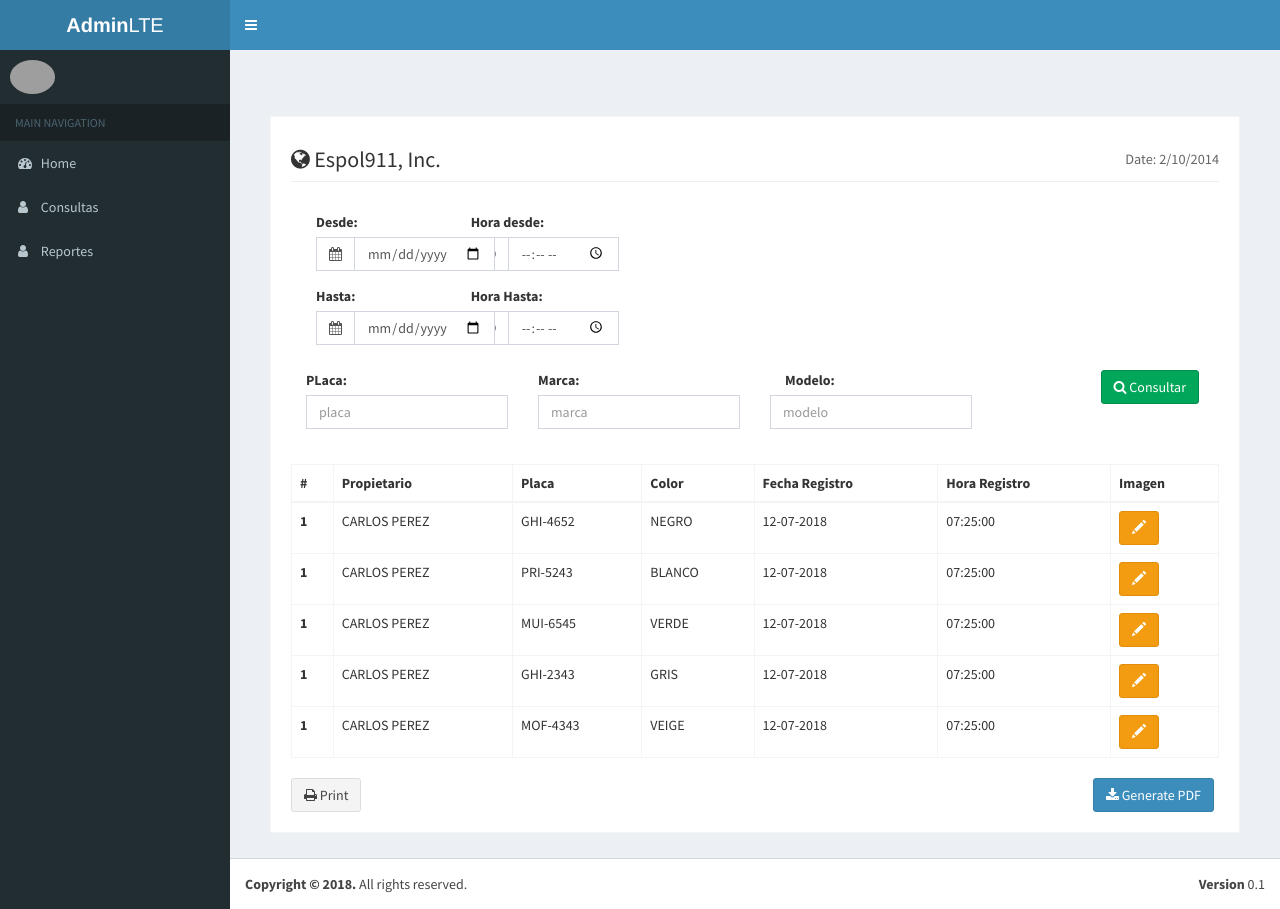
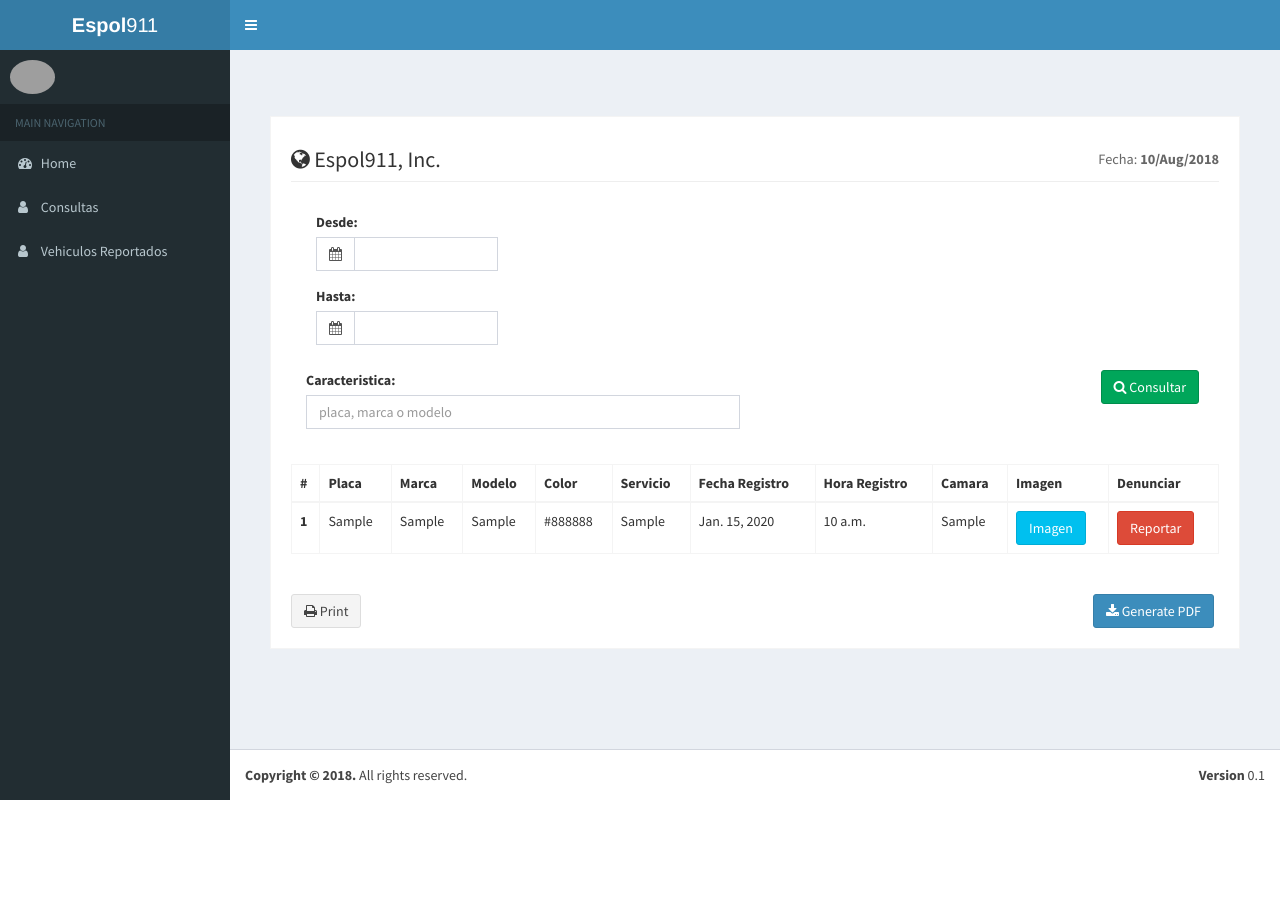
Before and after one commit to josealcivar/anpr_espol911, a Django app: page /vehiculo/consultas/ in a window 1280 px wide. After the commit the page ends 800 px from the top, so only its background shows below. Run offline with Django 3.2, Linux system fonts and the light colour scheme; tables that the repository leaves empty hold one stand-in row (values such as "Sample post"); some libraries are stand-ins or nearby versions; grey boxes are pictures that could not be loaded.

Commit message:
busqueda de vehiculos por parametros y correcion errores

```diff
--- a/django_adminlte/templates/adminlte/base.html
+++ b/django_adminlte/templates/adminlte/base.html
@@ -15,7 +15,7 @@
 
   {% block body %}
   <div class="wrapper">
-    {% block nav_header %} {% include 'adminlte/lib/_main_header.html' %} {% endblock %} {% block nav_sidebar %} {% include '_main_sidebar.html' %} {% endblock %} {% block content_wrapper %}
+    {% block nav_header %} {% include 'adminlte/lib/_main_header.html' %} {% endblock %} {% block nav_sidebar %} {% include 'adminlte/lib/_main_sidebar.html' %} {% endblock %} {% block content_wrapper %}
     <div class="content-wrapper">
       {% block content_header %}
       <section class="content-header">
--- a/django_adminlte/templates/adminlte/lib/_main_header.html
+++ b/django_adminlte/templates/adminlte/lib/_main_header.html
@@ -4,9 +4,9 @@
   {% block logo %}
   <a href="{% block logo_href %}/{% endblock %}" class="logo">
     <!-- mini logo for sidebar mini 50x50 pixels -->
-        <span class="logo-mini">{% block logo_text_small %}<b>A</b>LTE{% endblock %}</span>
+    <span class="logo-mini">{% block logo_text_small %}<b>E</b>911{% endblock %}</span>
     <!-- logo for regular state and mobile devices -->
-        <span class="logo-lg">{% block logo_text %}<b>Admin</b>LTE{% endblock %}</span>
+    <span class="logo-lg">{% block logo_text %}<b>Espol</b>911{% endblock %}</span>
   </a>
   {% endblock %}
 
@@ -19,15 +19,10 @@
             <span class="icon-bar"></span>
             <span class="icon-bar"></span>
             <span class="icon-bar"></span>
-        </a>
-
-        {% block nav_bar_center %}{% endblock %}
-
-        {% block nav_custom_menu %}
+        </a> {% block nav_bar_center %}{% endblock %} {% block nav_custom_menu %}
     <div class="navbar-custom-menu">
       <ul class="nav navbar-nav">
-                {% block header_dropdowns %}
-                    {% if request.user.is_authenticated %}
+        {% block header_dropdowns %} {% if request.user.is_authenticated %}
         <li class="dropdown user user-menu">
           <a href="#" class="dropdown-toggle" data-toggle="dropdown">
                                 <img src="{% avatar_url size=50 %}" class="user-image" alt="User Image">
@@ -48,8 +43,7 @@
             {% block menu_footer %}
             <li class="user-footer">
               <div class="pull-left">
-                                        <a href="{% block change_password_url %}{% url 'admin:password_change' %}{% endblock %}"
-                                           class="btn btn-default btn-flat">{% trans 'Change password' %}</a>
+                <a href="{% block change_password_url %}{% url 'admin:password_change' %}{% endblock %}" class="btn btn-default btn-flat">{% trans 'Change password' %}</a>
               </div>
               <div class="pull-right">
                 <a href="{% block logout_url %}{% logout_url %}{% endblock %}" class="btn btn-default btn-flat">Sign out</a>
@@ -59,8 +53,7 @@
 
           </ul>
         </li>
-                    {% endif %}
-                {% endblock header_dropdowns %}
+        {% endif %} {% endblock header_dropdowns %}
       </ul>
     </div>
     {% endblock nav_custom_menu %}
--- a/templates/_main_sidebar.html
+++ b/templates/_main_sidebar.html
@@ -1,17 +1,17 @@
 {% extends 'adminlte/lib/_main_sidebar.html' %} {% block nav_links %}
 <li>
-  <a href="/some/url">
+  <a href="{% url 'index' %}">
             <i class="fa fa-dashboard"></i> <span>Home</span>
         </a>
 </li>
 <li>
-  <a href="/some/url">
+  <a href="{% url 'consultar' %}">
             <i class="fa fa-user"></i> <span>Consultas</span>
         </a>
 </li>
 <li>
-  <a href="/some/url">
-            <i class="fa fa-user"></i> <span>Reportes</span>
+  <a href="{% url 'vehiculos_reportados' %}">
+            <i class="fa fa-user"></i> <span>Vehiculos Reportados</span>
         </a>
 </li>
 {% endblock nav_links %}
--- a/templates/base.html
+++ b/templates/base.html
@@ -1 +1 @@
-{% extends 'adminlte/base.html' %} {% block title %}Espol 911{% endblock %} {% block content %} Just some example content {% endblock %}
+{% extends 'adminlte/base.html' %} {% block title %}Espol 911{% endblock %} {% block nav_sidebar %} {% include '_main_sidebar.html' %} {% endblock %} {% block content%} Just some example content {% endblock %}
--- a/templates/vehiculo/consult.html
+++ b/templates/vehiculo/consult.html
@@ -1,28 +1,29 @@
-{% extends 'base.html' %} {% block content %}
+{% extends 'base.html' %} {% load static %} {% block content %}
 <section class="invoice">
   <!-- title row -->
   <div class="row">
     <div class="col-xs-12">
       <h2 class="page-header">
             <i class="fa fa-globe"></i> Espol911, Inc.
-            <small class="pull-right">Date: 2/10/2014</small>
+            <small class="pull-right">Fecha: <strong>{{ fecha_actual }} </strong></small>
           </h2>
     </div>
     <!-- /.col -->
   </div>
+  <form id="searchDaraVehicle" method="GET">
     <!-- info row -->
     <div class="container-fluid">
       <div class="row">
-      <div class="col-md-2 col-xs-6">
+        <div class="col-md-3 col-xs-6">
           <div class="box-body">
             <!-- Date -->
             <div class="form-group">
               <label>Desde:</label>
-            <div class="input-group date">
-              <div class="input-group-addon">
+              <div class='input-group date' id='datetimepicker1'>
+                <span class="input-group-addon">
                 <i class="fa fa-calendar"></i>
-              </div>
-              <input class="form-control pull-right" id="datepicker" type="date">
+              </span>
+                <input class="form-control pull-right" type="text" name="datesince">
               </div>
               <!-- /.input group -->
             </div>
@@ -30,11 +31,11 @@
             <div class="form-group">
               <label>Hasta:</label>
 
-            <div class="input-group date">
+              <div class='input-group date' id="datetimepicker2">
                 <div class="input-group-addon">
                   <i class="fa fa-calendar"></i>
                 </div>
-              <input class="form-control pull-right" id="datepicker" type="date">
+                <input class="form-control pull-right" type="text" name="datefrom">
               </div>
               <!-- /.input group -->
             </div>
@@ -45,48 +46,17 @@
           <!-- /.col -->
 
         </div>
-      <div class="col-md-2 col-xs-6">
-        <div class="box-body">
-          <div>
-            <!-- Date and time range -->
-            <div class="form-group">
-              <label>Hora desde:</label>
 
-              <div class="input-group">
-                <div class="input-group-addon">
-                  <i class="fa fa-clock-o"></i>
-                </div>
-                <input class="form-control pull-right" id="reservationtime" type="time">
-              </div>
-              <!-- /.input group -->
-            </div>
-            <!-- /.form group -->
-            <!-- Date and time range -->
-            <div class="form-group">
-              <label>Hora Hasta:</label>
-
-              <div class="input-group">
-                <div class="input-group-addon">
-                  <i class="fa fa-clock-o"></i>
-                </div>
-                <input class="form-control pull-right" id="reservationtime" type="time">
-              </div>
-              <!-- /.input group -->
-            </div>
-            <!-- /.form group -->
-          </div>
-        </div>
-      </div>
       </div>
       <div class="row invoice-info">
-      <div class="col-sm-3 xs-12 invoice-col">
+        <div class="col-sm-6 xs-12 invoice-col">
           <div class="form-group has-feedback">
-          <label for="InputPlates">PLaca:</label>
-          <input type="text" name="username" class="form-control" placeholder="placa">
+            <label for="InputPlates">Caracteristica:</label>
+            <input type="text" name="caracteristica" class="form-control" placeholder="placa, marca o modelo">
             <span class="glyphicon glyphicon-cars"></span>
           </div>
         </div>
-      <div class="col-sm-3 xs-12 invoice-col">
+        <!-- <div class="col-sm-3 xs-12 invoice-col">
           <div class="form-group has-feedback">
             <label for="InputPlates">Marca:</label>
             <input type="text" name="marca" class="form-control" placeholder="marca">
@@ -99,10 +69,10 @@
             <input type="text" name="modelo" class="form-control" placeholder="modelo">
             <span class="glyphicon glyphicon-cars"></span>
           </div>
-      </div>
-      <div class="col-sm-3 xs-12 invoice-col">
+        </div> -->
+        <div class="col-sm-6 xs-12 invoice-col">
 
-        <button type="button" class="btn btn-success pull-right" style="margin-right: 5px;">
+          <button type="submit" id="search" class="btn btn-success pull-right" style="margin-right: 5px;">
               <i class="fa fa-search"></i> Consultar
             </button>
 
@@ -113,73 +83,65 @@
       </div>
 
     </div>
+  </form>
+  <!-- <h2>{{ mensajes }}</h2> -->
+
   <div class="row">
     <div class="col-xs-12 table-responsive">
       <table class="table table-bordered">
         <thead>
           <tr>
             <th>#</th>
-            <th>Propietario</th>
             <th>Placa</th>
+            <th>Marca</th>
+            <th>Modelo</th>
             <th>Color</th>
+            <th>Servicio</th>
             <th>Fecha Registro</th>
             <th>Hora Registro</th>
+            <th>Camara</th>
             <th>Imagen</th>
+            <th>Denunciar</th>
           </tr>
         </thead>
         <tbody>
+          {% if busqueda %} {% for flujo in object_list %}
           <tr>
-            <th scope="row">1</th>
-            <td>CARLOS PEREZ</td>
-            <td>GHI-4652</td>
-            <td>NEGRO</td>
-            <td>12-07-2018</td>
-            <td>07:25:00</td>
-            <td><a type="button" class="btn btn-warning" href="#"><i class="glyphicon glyphicon-pencil"></i></a>
+            <th>{{ forloop.counter }}</th>
+            <td>{{ flujo.vehiculo.placa }}</td>
+            <td>{{ flujo.vehiculo.marca }}</td>
+            <td>{{ flujo.vehiculo.modelo }}</td>
+            <td>{{ flujo.vehiculo.color }}</td>
+            <td>{{ flujo.vehiculo.servicio }}</td>
+            <td>{{ flujo.fecha }}</td>
+            <td>{{ flujo.horacaptura }}</td>
+            <td>{{ flujo.camara }}</td>
+            <td>
+              <a class="btn btn-info" href="{% url 'reportar_vehiculo' flujo.vehiculo.id %}">Imagen</a>
+            </td>
+            <td>
+              <a class="btn btn-danger" href="{% url 'reportar_vehiculo' flujo.vehiculo.id %}">Reportar</a>
+            </td>
+
+            <!-- <td>{{ vehiculo.vehiculo.nombre }} {{vehiculo.vehiculo.apellido}}</td> -->
 
           </tr>
-          <tr>
-            <th scope="row">1</th>
-            <td>CARLOS PEREZ</td>
-            <td>PRI-5243</td>
-            <td>BLANCO</td>
-            <td>12-07-2018</td>
-            <td>07:25:00</td>
-            <td><a type="button" class="btn btn-warning" href="#"><i class="glyphicon glyphicon-pencil"></i></a>
-
-          </tr>
-          <tr>
-            <th scope="row">1</th>
-            <td>CARLOS PEREZ</td>
-            <td>MUI-6545</td>
-            <td>VERDE</td>
-            <td>12-07-2018</td>
-            <td>07:25:00</td>
-            <td><a type="button" class="btn btn-warning" href="#"><i class="glyphicon glyphicon-pencil"></i></a>
-
-          </tr>
-          <tr>
-            <th scope="row">1</th>
-            <td>CARLOS PEREZ</td>
-            <td>GHI-2343</td>
-            <td>GRIS</td>
-            <td>12-07-2018</td>
-            <td>07:25:00</td>
-            <td><a type="button" class="btn btn-warning" href="#"><i class="glyphicon glyphicon-pencil"></i></a>
-
-          </tr>
-          <tr>
-            <th scope="row">1</th>
-            <td>CARLOS PEREZ</td>
-            <td>MOF-4343</td>
-            <td>VEIGE</td>
-            <td>12-07-2018</td>
-            <td>07:25:00</td>
-            <td><a type="button" class="btn btn-warning" href="#"><i class="glyphicon glyphicon-pencil"></i></a>
-
-          </tr>
+          {% endfor %} {% else %}
+          <h1>no hay registros de Vehiculos</h1> {%endif%}
         </tbody>
       </table>
+
+      <ul class="pager">
+
+        <li>
+          {% if page_obj.has_previous %}
+          <a class="page-link" href="?page{{ page_obj.previous_page_number }}">Previous</a> {% endif %}</li>
+        <li>
+          {% if page_obj.has_next %}
+          <a class="page-link" href="?page{{page_obj.next_page_number}}">Next</a> {% endif %}</li>
+
+      </ul>
+
     </div>
   </div>
 
@@ -193,4 +155,28 @@
     </div>
   </div>
 </section>
-{% endblock %}
+{% block javascript %} {% include 'adminlte/lib/_scripts.html' %}
+<script type="text/javascript" src="https://cdnjs.cloudflare.com/ajax/libs/moment.js/2.13.0/moment.js"></script>
+<script type="text/javascript" src="https://cdnjs.cloudflare.com/ajax/libs/bootstrap-datetimepicker/4.17.37/js/bootstrap-datetimepicker.min.js">
+</script>
+<script type="text/javascript">
+  $('#search').click(function() {
+    let valor = $('#timesince').val();
+    console.log(valor);
+    //alert(valor);
+  });
+</script>
+<script type="text/javascript">
+  // HH:mm
+  $(function() {
+    $('#datetimepicker1').datetimepicker({
+      format: 'YYYY-MM-DD'
+    });
+  });
+  $(function() {
+    $('#datetimepicker2').datetimepicker({
+      format: 'YYYY-MM-DD'
+    });
+  });
+</script>
+{% endblock %} {% endblock %}
--- a/vehiculo/urls.py
+++ b/vehiculo/urls.py
@@ -1,9 +1,11 @@
 from django.urls import path
-from vehiculo.views import index, consults, VehiculoList
+from vehiculo.views import index, VehiculoList, VehiculoDenunciar, VehiculoChart, VehiculoReportadoList
 from django.contrib.auth.decorators import login_required
 
 urlpatterns = [
-    path('index/', index, name='index'),
-    path('consultas/', consults, name='consultas'),
-    path('consult/', VehiculoList.as_view(), name='consultar'),
+    # path('index/', index, name='index'),
+    path('index/', VehiculoChart.as_view(), name='index'),
+    path('consultas/', VehiculoList.as_view(), name='consultar'),
+    path('consultas/denunciar/<int:pk>', VehiculoDenunciar.as_view(), name='reportar_vehiculo'),
+    path('reportados/', VehiculoReportadoList.as_view(), name='vehiculos_reportados'),
 ]
--- a/vehiculo/views.py
+++ b/vehiculo/views.py
@@ -1,17 +1,142 @@
 from django.shortcuts import render, redirect
-from django.views.generic import ListView
-from vehiculo.models import Vehiculo
+from django.http import HttpResponseRedirect
+from django.views.generic import ListView, UpdateView, DeleteView, View
+from vehiculo.models import Vehiculo, Flujo_vehicular, Lista_negra_vehiculos
+from django.urls import reverse_lazy
+from django.utils.formats import get_format
+import datetime, json
+from functools import reduce
+from django.db.models import Q, Count
+from django.core.serializers.json import DjangoJSONEncoder
+
 
 # Create your views here.
 
 def index(request):
     return render(request, 'index.html')
 
-def consults(request):
-    return render(request, 'vehiculo/consult.html')
+class VehiculoChart(ListView):
+    model           = Vehiculo
+    template_name   = 'index.html'
+
+    def get_context_data(self, *args,**kwargs):
+        context = super(VehiculoChart, self).get_context_data(**kwargs)
+
+        fecha_actual=datetime.datetime.now()
+        dias=datetime.timedelta(days=30)
+        fecha_anterior=fecha_actual-dias
+        print(fecha_anterior)
+        # a= Vehiculo.objects.filter(fecha__gte=fecha_anterior,fecha__lte=fecha_actual).values('fecha').annotate(carros=Count('placa'))
+        a= Flujo_vehicular.objects.filter(fecha__gte=fecha_anterior,fecha__lte='2018-08-30').values('fecha').annotate(carros=Count('vehiculo_id'))
+        fechas=[]
+        flujo_carros=[]
+        print(a)
+        for valores in a:
+            fechas.append((valores['fecha']).strftime("%d-%b"))
+            flujo_carros.append(valores['carros'])
+        dates_json = json.dumps(list(fechas), cls=DjangoJSONEncoder) # las fechas pasa en json
+
+        context.update({'dates_json': dates_json})  #agrega los datos de fechas como un arreglo independiente
+        context.update({'carros': flujo_carros})    #agrega los datos de carros en un arreglo de forma independiente
+        print(fechas)
+        print(flujo_carros)
+        return context
+
+    def get_queryset(self):
+        result= super(VehiculoChart, self).get_queryset()
+        a = Vehiculo.objects.filter().select_related()
+        print(a)
+        return result
+
+class VehiculoList(ListView):
+    model         = Flujo_vehicular
+    template_name = 'vehiculo/consult.html'
+    paginate_by   = 10
+
+    def get_context_data(self, *args,**kwargs):
+        context = super(VehiculoList, self).get_context_data(**kwargs)
+
+        fecha_actual=datetime.datetime.now().strftime('%d/%b/%Y')
+        busqueda = self.get_queryset()
+        context.update({'fecha_actual': fecha_actual})
+        context.update({'busqueda': busqueda})
+        print("ALGO")
+        print(context)
+        print("contexto")
+        return context
+
+    def get_queryset(self):
+        result= super(VehiculoList, self).get_queryset()
+        # query = self.request.GET.get['plate']
+
+        fecha_actual=datetime.datetime.now()
+        datesince       = self.request.GET.get('datesince')
+        datefrom        = self.request.GET.get('datefrom')
+        caracteristica  = self.request.GET.get('caracteristica')
 
 
-class VehiculoList(ListView):
-    model         = Vehiculo
-    template_name = 'vehiculo/consult.html'
-    # paginate_by = 10
+        # plate = 'GOU0065'
+        print("aqui toma el dato del template")
+        print(datesince)
+        print(datefrom)
+        print(caracteristica)
+        print("supuestamente mostro algo")
+        # a = Flujo_vehicular.objects.all()
+        # a = Vehiculo.objects.values('id','placa','caracteristica__marca','caracteristica__modelo','caracteristica__color','caracteristica__servicio','fecha','horacaptura','camara').filter(fecha__lte=fecha_actual).order_by('fecha')
+
+        if caracteristica:
+             # query_list = query.split()
+             # b = Flujo_vehicular.objects.filter(vehiculo__placa__icontains=caracteristica)
+             result= Flujo_vehicular.objects.filter(Q(vehiculo__placa__icontains=caracteristica) | Q(vehiculo__marca__icontains=caracteristica) | Q(vehiculo__modelo__icontains=caracteristica))
+
+             # User.objects.filter(userprofile__level__gte=0)
+             # result = result.filter(reduce(Vehiculo(fecha__gte=datesince,fecha__lte=datefrom)))
+             # result = Vehiculo.objects.filter(fecha__range=[datesince,datefrom])
+        # elif plate:
+            # result = Vehiculo.objects.filter(placa__contains=plate)
+
+        print(result)
+        return result
+
+class VehiculoDenunciar(DeleteView):
+      model = Vehiculo
+      template_name = 'vehiculo/vehiculo_reportar.html'
+      success_url = reverse_lazy('consultar')
+
+      # def get_context_data(self, *args, **kwargs):
+      #     context = super (VehiculoDenunciar, self).get_context_data(**kwargs)
+      #
+      #     coment=self.request.GET.post('comentario')
+      #     print(coment)
+      #     context['comentario']=coment
+      #     return HttpResponseRedirect(self.get_success_url())
+
+
+class VehiculoReportadoList(ListView):
+    model         = Lista_negra_vehiculos
+    template_name = 'vehiculo/report.html'
+    paginate_by   = 10
+
+    def get_context_data(self, *args,**kwargs):
+        context = super(VehiculoReportadoList, self).get_context_data(**kwargs)
+
+        fecha_actual=datetime.datetime.now().strftime('%d/%b/%Y')
+        busqueda = self.get_queryset()
+        context.update({'fecha_actual': fecha_actual})
+        context.update({'busqueda': busqueda})
+        print("ALGO")
+        print(context)
+        print("contexto")
+        return context
+
+    def get_queryset(self):
+        result= super(VehiculoReportadoList, self).get_queryset()
+        caracteristica  = self.request.GET.get('caracteristica')
+
+        print(caracteristica)
+        print("supuestamente mostro algo")
+        if caracteristica:
+             result= Lista_negra_vehiculos.objects.filter(Q(vehiculo__placa__icontains=caracteristica) | Q(vehiculo__marca__icontains=caracteristica) | Q(vehiculo__modelo__icontains=caracteristica))
+
+        print(result)
+        return result
```
Also changed, not shown: static/js/script.html (added, +41 -0 lines), templates/_main_header.html (+8 -0 lines), templates/index.html (+47 -2 lines), templates/vehiculo/delete_reportado.html (added, +10 -0 lines), templates/vehiculo/report.html (+98 -0 lines), templates/vehiculo/vehiculo_reportar.html (added, +19 -0 lines), vehiculo/forms.py (added, +101 -0 lines), vehiculo/models.py (+28 -22 lines), user/migrations/0001_initial.py, vehiculo/migrations/0001_initial.py, vehiculo/migrations/0002_caracteristica_lista_negra_vehiculos.py (deleted). Lines whose indentation alone changed are shown as unchanged.
